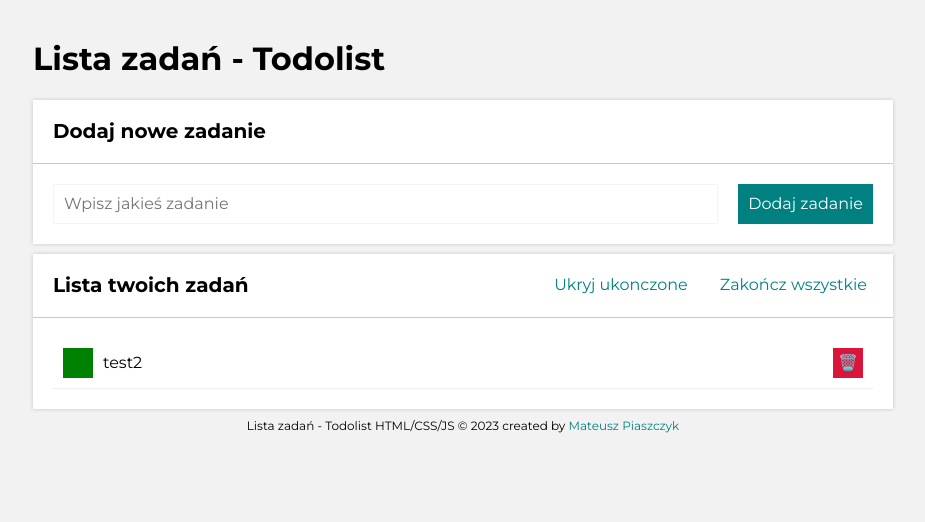
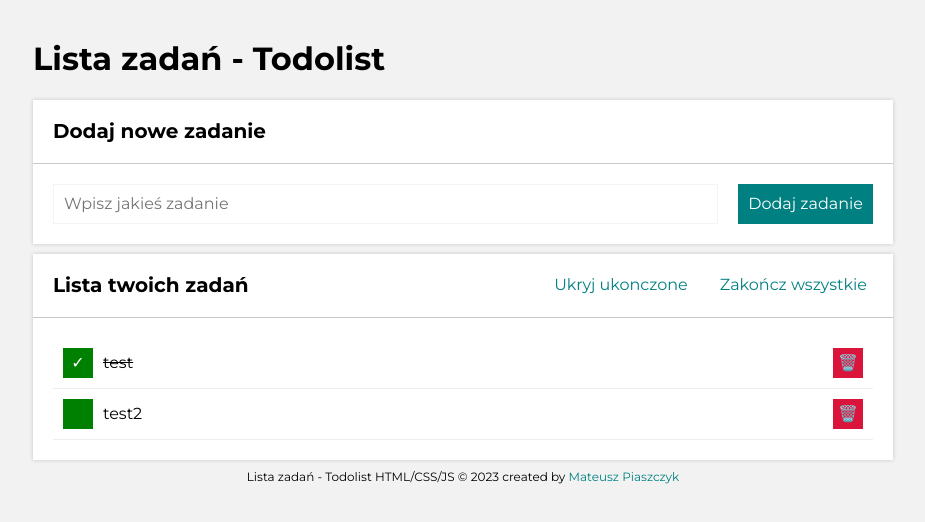
Before and after one commit to MateuszPiaszczyk/todo-list-react, a React (Create React App) app: page / in a window 1280 px wide. Shown: the top 522 px of the page, without its empty margins (177-1102 px from the left). Built offline with nearby package versions, Linux system fonts and the light colour scheme.

Commit message:
hideDone destructurization added

```diff
--- a/src/Tasks/index.js
+++ b/src/Tasks/index.js
@@ -5,7 +5,7 @@ const Tasks = ({ tasks }) => (
     <ul className="tasks">
         {tasks.map(task => (
             <li
-                className={`tasks__item${task.done && tasks ? " tasks__item--hidden" : ""}`}
+                className={`tasks__item${task.done && tasks.hideDone ? " tasks__item--hidden" : ""}`}
             >
                 <button className="tasks__button tasks__button--done">
                     {task.done ? " ✓ " : ""}
```
